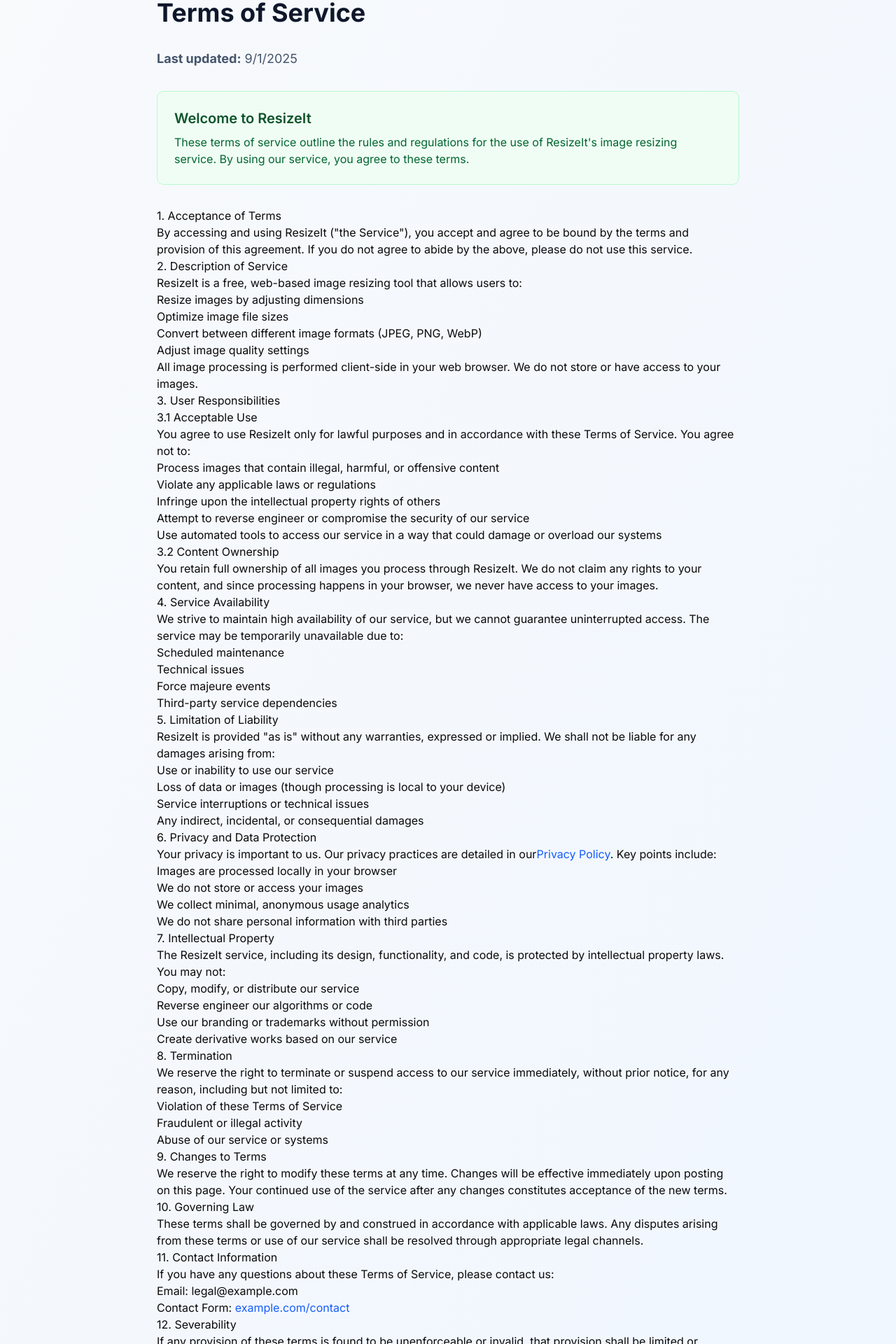
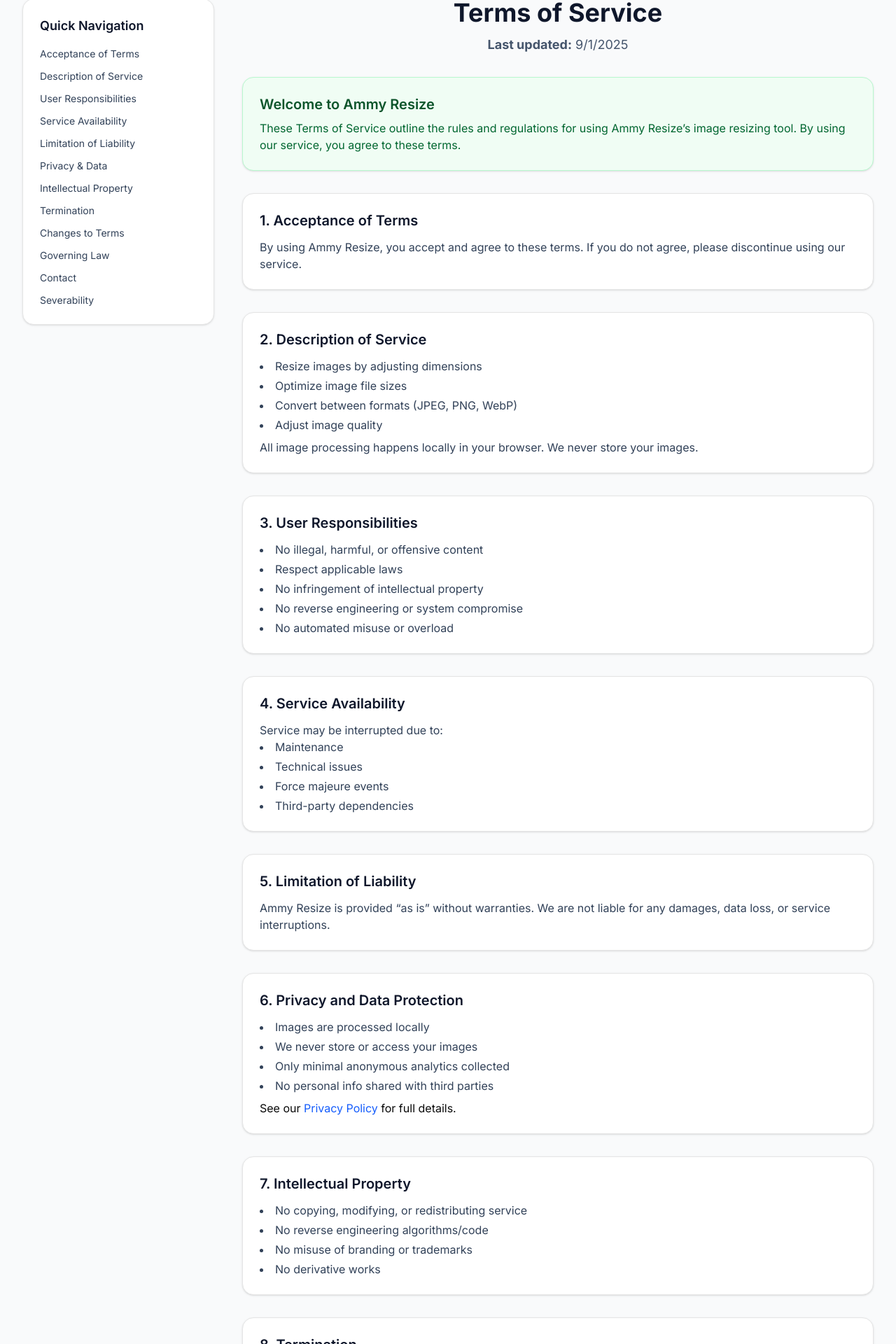
Before and after one commit to abdullah-codes-dev/image-resize-tool, a Next.js app: page /terms in a window 1280 px wide. Shown: the part 130-2050 px from the top of the page at 70% size. Built offline with nearby package versions, Linux system fonts and the light colour scheme.

Commit message:
Update page.tsx

```diff
--- a/src/app/terms/page.tsx
+++ b/src/app/terms/page.tsx
@@ -1,254 +1,203 @@
 import type { Metadata } from "next";
 
 export const metadata: Metadata = {
-	title: "Terms of Service - ResizeIt | Usage Terms and Conditions",
+  title: "Terms of Service - Ammy Resize| Usage Terms and Conditions",
   description:
-		"Read ResizeIt's terms of service to understand the terms and conditions for using our free image resizing tool.",
+    "Read Ammy Resize's Terms of Service to understand the rules, responsibilities, and conditions of using our free image resizing tool.",
   keywords:
     "terms of service, usage terms, image resizing terms, service conditions",
 };
 
 export default function TermsPage() {
+  const lastUpdated = new Date().toLocaleDateString();
+
   return (
-		<div className='py-16'>
-			<div className='max-w-4xl mx-auto px-4 sm:px-6 lg:px-8'>
-				<div className='prose prose-lg max-w-none'>
-					<h1 className='text-4xl font-bold text-slate-900 mb-8'>
+    <div className="py-16 bg-gray-50">
+      <div className="max-w-7xl mx-auto px-4 sm:px-6 lg:px-8 grid grid-cols-1 lg:grid-cols-4 gap-10">
+        {/* Sidebar Table of Contents */}
+        <aside className="hidden lg:block lg:col-span-1 sticky top-24 self-start bg-white p-6 border rounded-2xl shadow-sm h-fit">
+          <h3 className="font-semibold text-slate-900 mb-4 text-lg">
+            Quick Navigation
+          </h3>
+          <ul className="space-y-3 text-slate-700 text-sm">
+            <li><a href="#acceptance" className="hover:text-blue-600">Acceptance of Terms</a></li>
+            <li><a href="#description" className="hover:text-blue-600">Description of Service</a></li>
+            <li><a href="#responsibilities" className="hover:text-blue-600">User Responsibilities</a></li>
+            <li><a href="#availability" className="hover:text-blue-600">Service Availability</a></li>
+            <li><a href="#liability" className="hover:text-blue-600">Limitation of Liability</a></li>
+            <li><a href="#privacy" className="hover:text-blue-600">Privacy & Data</a></li>
+            <li><a href="#intellectual" className="hover:text-blue-600">Intellectual Property</a></li>
+            <li><a href="#termination" className="hover:text-blue-600">Termination</a></li>
+            <li><a href="#changes" className="hover:text-blue-600">Changes to Terms</a></li>
+            <li><a href="#law" className="hover:text-blue-600">Governing Law</a></li>
+            <li><a href="#contact" className="hover:text-blue-600">Contact</a></li>
+            <li><a href="#severability" className="hover:text-blue-600">Severability</a></li>
+          </ul>
+        </aside>
+
+        {/* Main Content */}
+        <main className="lg:col-span-3 space-y-8">
+          {/* Header */}
+          <div className="text-center">
+            <h1 className="text-4xl font-bold text-slate-900 mb-3">
               Terms of Service
             </h1>
-
-					<p className='text-lg text-slate-600 mb-8'>
-						<strong>Last updated:</strong>{" "}
-						{new Date().toLocaleDateString()}
-					</p>
-
-					<div className='bg-green-50 border border-green-200 rounded-lg p-6 mb-8'>
-						<h2 className='text-xl font-semibold text-green-900 mb-2'>
-							Welcome to ResizeIt
-						</h2>
-						<p className='text-green-800'>
-							These terms of service outline the rules and
-							regulations for the use of ResizeIt&apos;s image
-							resizing service. By using our service, you agree to
-							these terms.
+            <p className="text-slate-600 text-lg">
+              <strong>Last updated:</strong> {lastUpdated}
             </p>
           </div>
 
-					<h2>1. Acceptance of Terms</h2>
+          {/* Intro Card */}
+          <div className="bg-green-50 border border-green-200 rounded-2xl p-6 shadow-sm">
+            <h2 className="text-xl font-semibold text-green-900 mb-2">
+              Welcome to Ammy Resize
+            </h2>
+            <p className="text-green-800">
+              These Terms of Service outline the rules and regulations for
+              using Ammy Resize’s image resizing tool. By using our service,
+              you agree to these terms.
+            </p>
+          </div>
 
-					<p>
-						By accessing and using ResizeIt (&quot;the
-						Service&quot;), you accept and agree to be bound by the
-						terms and provision of this agreement. If you do not
-						agree to abide by the above, please do not use this
-						service.
+          {/* Terms Sections in Cards */}
+          <section id="acceptance" className="bg-white p-6 rounded-2xl border shadow-sm">
+            <h2 className="text-xl font-semibold mb-3 text-slate-900">1. Acceptance of Terms</h2>
+            <p className="text-slate-700">
+              By using Ammy Resize, you accept and agree to these terms. If you do
+              not agree, please discontinue using our service.
             </p>
+          </section>
 
-					<h2>2. Description of Service</h2>
-
-					<p>
-						ResizeIt is a free, web-based image resizing tool that
-						allows users to:
-					</p>
-					<ul>
+          <section id="description" className="bg-white p-6 rounded-2xl border shadow-sm">
+            <h2 className="text-xl font-semibold mb-3 text-slate-900">2. Description of Service</h2>
+            <ul className="list-disc list-inside text-slate-700 space-y-1">
               <li>Resize images by adjusting dimensions</li>
               <li>Optimize image file sizes</li>
-						<li>
-							Convert between different image formats (JPEG, PNG,
-							WebP)
-						</li>
-						<li>Adjust image quality settings</li>
+              <li>Convert between formats (JPEG, PNG, WebP)</li>
+              <li>Adjust image quality</li>
             </ul>
+            <p className="mt-2 text-slate-700">
+              All image processing happens locally in your browser. We never
+              store your images.
+            </p>
+          </section>
 
-					<p>
-						All image processing is performed client-side in your
-						web browser. We do not store or have access to your
-						images.
-					</p>
+          <section id="responsibilities" className="bg-white p-6 rounded-2xl border shadow-sm">
+            <h2 className="text-xl font-semibold mb-3 text-slate-900">3. User Responsibilities</h2>
+            <ul className="list-disc list-inside text-slate-700 space-y-1">
+              <li>No illegal, harmful, or offensive content</li>
+              <li>Respect applicable laws</li>
+              <li>No infringement of intellectual property</li>
+              <li>No reverse engineering or system compromise</li>
+              <li>No automated misuse or overload</li>
+            </ul>
+          </section>
 
-					<h2>3. User Responsibilities</h2>
-
-					<h3>3.1 Acceptable Use</h3>
-					<p>
-						You agree to use ResizeIt only for lawful purposes and
-						in accordance with these Terms of Service. You agree not
-						to:
-					</p>
-					<ul>
-						<li>
-							Process images that contain illegal, harmful, or
-							offensive content
-						</li>
-						<li>Violate any applicable laws or regulations</li>
-						<li>
-							Infringe upon the intellectual property rights of
-							others
-						</li>
-						<li>
-							Attempt to reverse engineer or compromise the
-							security of our service
-						</li>
-						<li>
-							Use automated tools to access our service in a way
-							that could damage or overload our systems
-						</li>
-					</ul>
-
-					<h3>3.2 Content Ownership</h3>
-					<p>
-						You retain full ownership of all images you process
-						through ResizeIt. We do not claim any rights to your
-						content, and since processing happens in your browser,
-						we never have access to your images.
-					</p>
-
-					<h2>4. Service Availability</h2>
-
-					<p>
-						We strive to maintain high availability of our service,
-						but we cannot guarantee uninterrupted access. The
-						service may be temporarily unavailable due to:
-					</p>
-					<ul>
-						<li>Scheduled maintenance</li>
+          <section id="availability" className="bg-white p-6 rounded-2xl border shadow-sm">
+            <h2 className="text-xl font-semibold mb-3 text-slate-900">4. Service Availability</h2>
+            <p className="text-slate-700">Service may be interrupted due to:</p>
+            <ul className="list-disc list-inside text-slate-700 space-y-1">
+              <li>Maintenance</li>
               <li>Technical issues</li>
               <li>Force majeure events</li>
-						<li>Third-party service dependencies</li>
+              <li>Third-party dependencies</li>
             </ul>
+          </section>
 
-					<h2>5. Limitation of Liability</h2>
+          <section id="liability" className="bg-white p-6 rounded-2xl border shadow-sm">
+            <h2 className="text-xl font-semibold mb-3 text-slate-900">5. Limitation of Liability</h2>
+            <p className="text-slate-700">
+              Ammy Resize is provided “as is” without warranties. We are not liable
+              for any damages, data loss, or service interruptions.
+            </p>
+          </section>
 
-					<p>
-						ResizeIt is provided &quot;as is&quot; without any
-						warranties, expressed or implied. We shall not be liable
-						for any damages arising from:
+          <section id="privacy" className="bg-white p-6 rounded-2xl border shadow-sm">
+            <h2 className="text-xl font-semibold mb-3 text-slate-900">6. Privacy and Data Protection</h2>
+            <ul className="list-disc list-inside text-slate-700 space-y-1">
+              <li>Images are processed locally</li>
+              <li>We never store or access your images</li>
+              <li>Only minimal anonymous analytics collected</li>
+              <li>No personal info shared with third parties</li>
+            </ul>
+            <p className="mt-2">
+              See our{" "}
+              <a href="/privacy" className="text-blue-600 hover:underline">
+                Privacy Policy
+              </a>{" "}
+              for full details.
             </p>
-					<ul>
-						<li>Use or inability to use our service</li>
-						<li>
-							Loss of data or images (though processing is local
-							to your device)
-						</li>
-						<li>Service interruptions or technical issues</li>
-						<li>
-							Any indirect, incidental, or consequential damages
-						</li>
+          </section>
+
+          <section id="intellectual" className="bg-white p-6 rounded-2xl border shadow-sm">
+            <h2 className="text-xl font-semibold mb-3 text-slate-900">7. Intellectual Property</h2>
+            <ul className="list-disc list-inside text-slate-700 space-y-1">
+              <li>No copying, modifying, or redistributing service</li>
+              <li>No reverse engineering algorithms/code</li>
+              <li>No misuse of branding or trademarks</li>
+              <li>No derivative works</li>
             </ul>
+          </section>
 
-					<h2>6. Privacy and Data Protection</h2>
+          <section id="termination" className="bg-white p-6 rounded-2xl border shadow-sm">
+            <h2 className="text-xl font-semibold mb-3 text-slate-900">8. Termination</h2>
+            <p className="text-slate-700">
+              We may suspend or terminate access for violations, fraud, or abuse
+              without notice.
+            </p>
+          </section>
 
-					<p>
-						Your privacy is important to us. Our privacy practices
-						are detailed in our
-						<a
-							href='/privacy'
-							className='text-blue-600 hover:underline'>
-							Privacy Policy
-						</a>
-						. Key points include:
+          <section id="changes" className="bg-white p-6 rounded-2xl border shadow-sm">
+            <h2 className="text-xl font-semibold mb-3 text-slate-900">9. Changes to Terms</h2>
+            <p className="text-slate-700">
+              We may update these terms anytime. Continued use means acceptance
+              of the new terms.
             </p>
-					<ul>
-						<li>Images are processed locally in your browser</li>
-						<li>We do not store or access your images</li>
-						<li>We collect minimal, anonymous usage analytics</li>
-						<li>
-							We do not share personal information with third
-							parties
-						</li>
-					</ul>
+          </section>
 
-					<h2>7. Intellectual Property</h2>
+          <section id="law" className="bg-white p-6 rounded-2xl border shadow-sm">
+            <h2 className="text-xl font-semibold mb-3 text-slate-900">10. Governing Law</h2>
+            <p className="text-slate-700">
+              These terms are governed by applicable laws. Disputes will be
+              handled through proper legal channels.
+            </p>
+          </section>
 
-					<p>
-						The ResizeIt service, including its design,
-						functionality, and code, is protected by intellectual
-						property laws. You may not:
-					</p>
-					<ul>
-						<li>Copy, modify, or distribute our service</li>
-						<li>Reverse engineer our algorithms or code</li>
-						<li>
-							Use our branding or trademarks without permission
-						</li>
-						<li>Create derivative works based on our service</li>
-					</ul>
-
-					<h2>8. Termination</h2>
-
-					<p>
-						We reserve the right to terminate or suspend access to
-						our service immediately, without prior notice, for any
-						reason, including but not limited to:
-					</p>
-					<ul>
-						<li>Violation of these Terms of Service</li>
-						<li>Fraudulent or illegal activity</li>
-						<li>Abuse of our service or systems</li>
-					</ul>
-
-					<h2>9. Changes to Terms</h2>
-
-					<p>
-						We reserve the right to modify these terms at any time.
-						Changes will be effective immediately upon posting on
-						this page. Your continued use of the service after any
-						changes constitutes acceptance of the new terms.
-					</p>
-
-					<h2>10. Governing Law</h2>
-
-					<p>
-						These terms shall be governed by and construed in
-						accordance with applicable laws. Any disputes arising
-						from these terms or use of our service shall be resolved
-						through appropriate legal channels.
-					</p>
-
-					<h2>11. Contact Information</h2>
-
-					<p>
-						If you have any questions about these Terms of Service,
-						please contact us:
-					</p>
-					<ul>
-						<li>Email: legal@example.com</li>
+          <section id="contact" className="bg-white p-6 rounded-2xl border shadow-sm">
+            <h2 className="text-xl font-semibold mb-3 text-slate-900">11. Contact Information</h2>
+            <ul className="text-slate-700 space-y-1">
+              <li>Email: legal@AmmyResize.com</li>
               <li>
                 Contact Form:{" "}
-							<a
-								href='/contact'
-								className='text-blue-600 hover:underline'>
+                <a href="/contact" className="text-blue-600 hover:underline">
                   example.com/contact
                 </a>
               </li>
             </ul>
+          </section>
 
-					<h2>12. Severability</h2>
+          <section id="severability" className="bg-white p-6 rounded-2xl border shadow-sm">
+            <h2 className="text-xl font-semibold mb-3 text-slate-900">12. Severability</h2>
+            <p className="text-slate-700">
+              If any part of these terms is invalid, the rest remain fully
+              enforceable.
+            </p>
+          </section>
 
-					<p>
-						If any provision of these terms is found to be
-						unenforceable or invalid, that provision shall be
-						limited or eliminated to the minimum extent necessary so
-						that these terms shall otherwise remain in full force
-						and effect.
-					</p>
-
-					<div className='bg-slate-50 border border-slate-200 rounded-lg p-6 mt-8'>
-						<h3 className='text-lg font-semibold text-slate-900 mb-2'>
+          {/* Final Questions Box */}
+          <div className="bg-slate-100 border border-slate-200 rounded-2xl p-6 shadow-sm text-center">
+            <h3 className="text-lg font-semibold text-slate-900 mb-2">
               Questions?
             </h3>
-						<p className='text-slate-700'>
-							If you have any questions about these terms or need
-							clarification on any point, please don&apos;t
-							hesitate to{" "}
-							<a
-								href='/contact'
-								className='text-blue-600 hover:underline'>
+            <p className="text-slate-700">
+              If you have any questions about these Terms,{" "}
+              <a href="/contact" className="text-blue-600 hover:underline">
                 contact us
               </a>
-							. We&apos;re here to help!
+              . We’re here to help!
             </p>
           </div>
-				</div>
+        </main>
       </div>
     </div>
   );
```
Lines whose indentation alone changed are shown as unchanged.
